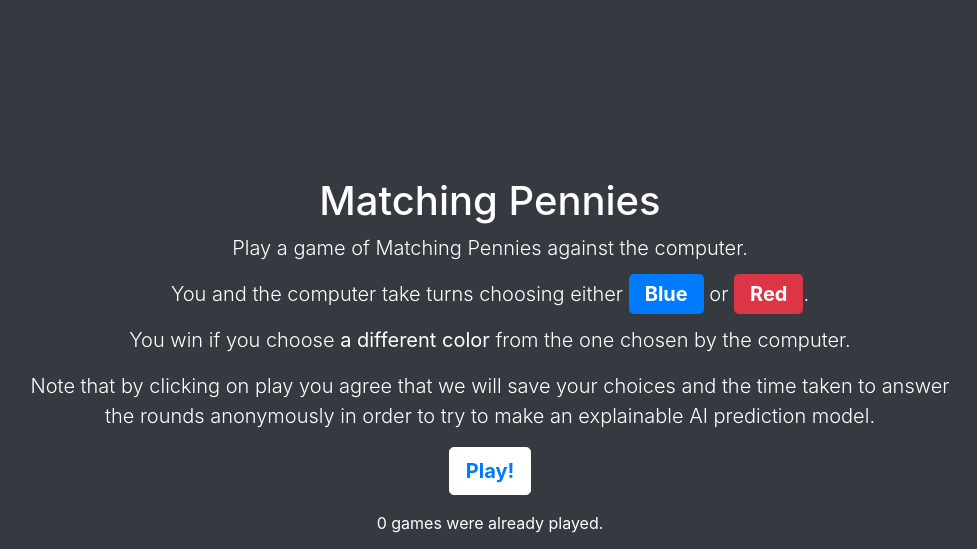
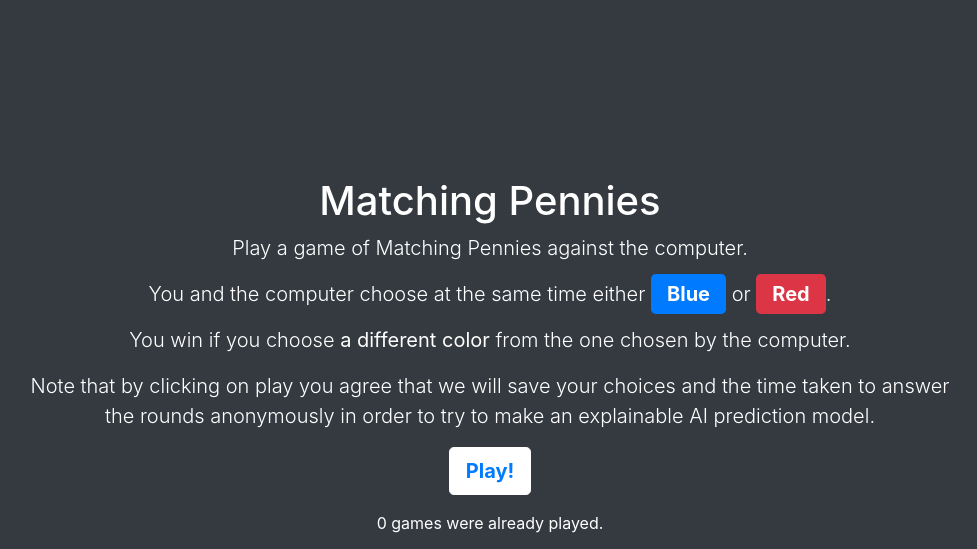
Before and after one commit to Theomat/matching-pennies, a Flask app: page / in a window 1280 px wide. Shown: the top 549 px of the page, without its empty margins (150-1127 px from the left). Run offline with Flask 2, Linux system fonts and the light colour scheme; some libraries are stand-ins or nearby versions.

Commit message:
Fixed incorrect wording

```diff
--- a/server/templates/index.html
+++ b/server/templates/index.html
@@ -24,7 +24,7 @@
         <div class="jumbotron text-center text-white bg-dark justify-content-center align-items-center mw-1000">
             <h1>Matching Pennies</h1>
             <p class="lead">Play a game of Matching Pennies against the computer.</p>
-            <p class="lead">You and the computer take turns choosing either <a class="btn-primary btn-lg fw-bold">Blue</a> or <a
+            <p class="lead">You and the computer choose at the same time either <a class="btn-primary btn-lg fw-bold">Blue</a> or <a
                     class="btn-danger btn-lg fw-bold">Red</a>.</p>
             <p class="lead">You win if you choose <b>a different color</b> from the one chosen by the computer.</p>
             <p class="lead">Note that by clicking on play you agree that we will save your choices and the time taken to answer
```
